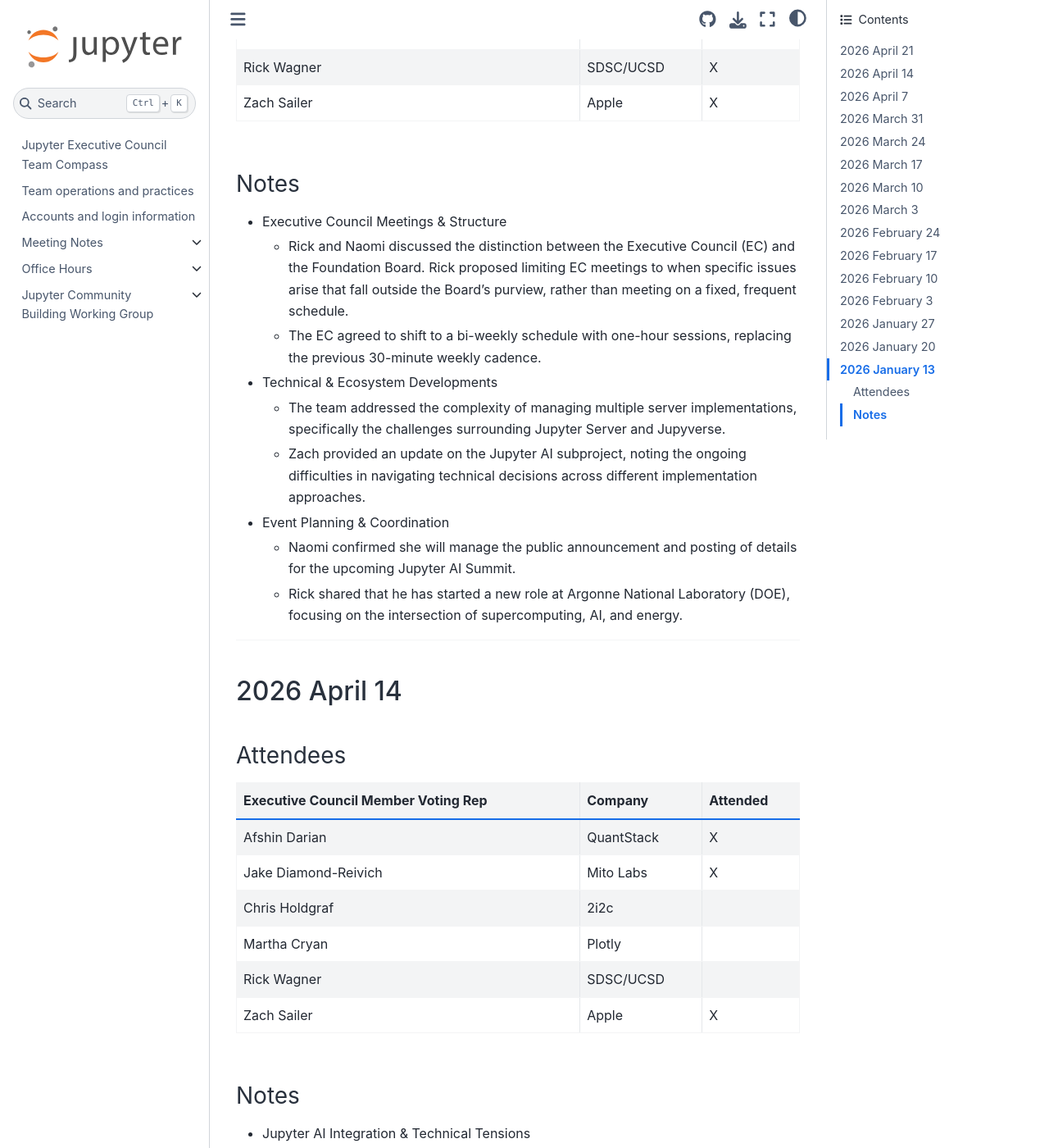
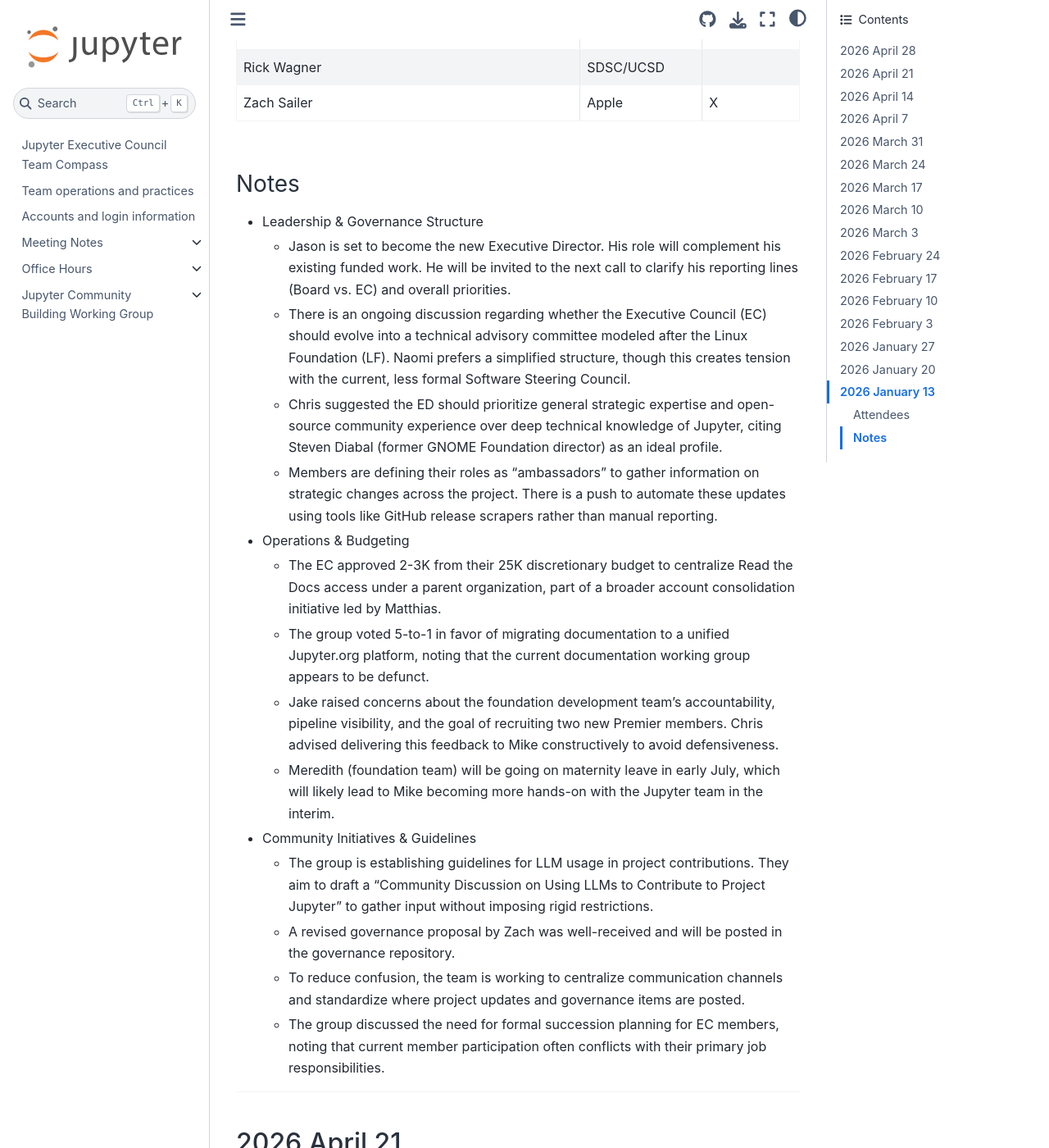
Before and after one commit to jupyter-governance/ec-team-compass, a Sphinx documentation site: the page built from docs/meeting_notes/2026.md, in a window 1280 px wide and 1400 px high, scrolled down 450 px. Shown: the whole window at 82% size. Built offline with Sphinx 7.4.7 and the Sphinx Book theme 1.1.4, drawn with Linux system fonts in a browser that asks for light colours; some of the changed text lies outside the part shown.

Commit message:
april 28 notes
Signed-off-by: Tom Slanda <jesus_slanda@yahoo.com>

```diff
--- a/docs/meeting_notes/2026.md
+++ b/docs/meeting_notes/2026.md
@@ -1,5 +1,37 @@
 # Meeting notes from 2026
 
+## 2026 April 28
+
+### Attendees
+
+| Executive Council Member Voting Rep  | Company | Attended |
+| ------------- | ------------- | ------------- |
+| Afshin Darian | QuantStack | X |
+| Jake Diamond-Reivich | Mito Labs | X |
+| Chris Holdgraf | 2i2c | X |
+| Martha Cryan | Plotly | X |
+| Rick Wagner | SDSC/UCSD |  |
+| Zach Sailer | Apple | X |
+
+### Notes
+
+* Leadership & Governance Structure
+    * Jason is set to become the new Executive Director. His role will complement his existing funded work. He will be invited to the next call to clarify his reporting lines (Board vs. EC) and overall priorities.
+    * There is an ongoing discussion regarding whether the Executive Council (EC) should evolve into a technical advisory committee modeled after the Linux Foundation (LF). Naomi prefers a simplified structure, though this creates tension with the current, less formal Software Steering Council.
+    * Chris suggested the ED should prioritize general strategic expertise and open-source community experience over deep technical knowledge of Jupyter, citing Steven Diabal (former GNOME Foundation director) as an ideal profile.
+    * Members are defining their roles as "ambassadors" to gather information on strategic changes across the project. There is a push to automate these updates using tools like GitHub release scrapers rather than manual reporting.
+* Operations & Budgeting
+    * The EC approved 2-3K from their 25K discretionary budget to centralize Read the Docs access under a parent organization, part of a broader account consolidation initiative led by Matthias.
+    * The group voted 5-to-1 in favor of migrating documentation to a unified Jupyter.org platform, noting that the current documentation working group appears to be defunct.
+    * Jake raised concerns about the foundation development team’s accountability, pipeline visibility, and the goal of recruiting two new Premier members. Chris advised delivering this feedback to Mike constructively to avoid defensiveness.
+    * Meredith (foundation team) will be going on maternity leave in early July, which will likely lead to Mike becoming more hands-on with the Jupyter team in the interim.
+* Community Initiatives & Guidelines
+    * The group is establishing guidelines for LLM usage in project contributions. They aim to draft a "Community Discussion on Using LLMs to Contribute to Project Jupyter" to gather input without imposing rigid restrictions.
+    * A revised governance proposal by Zach was well-received and will be posted in the governance repository.
+    * To reduce confusion, the team is working to centralize communication channels and standardize where project updates and governance items are posted.
+    * The group discussed the need for formal succession planning for EC members, noting that current member participation often conflicts with their primary job responsibilities.
+
+---
 ## 2026 April 21
 
 ### Attendees
```
